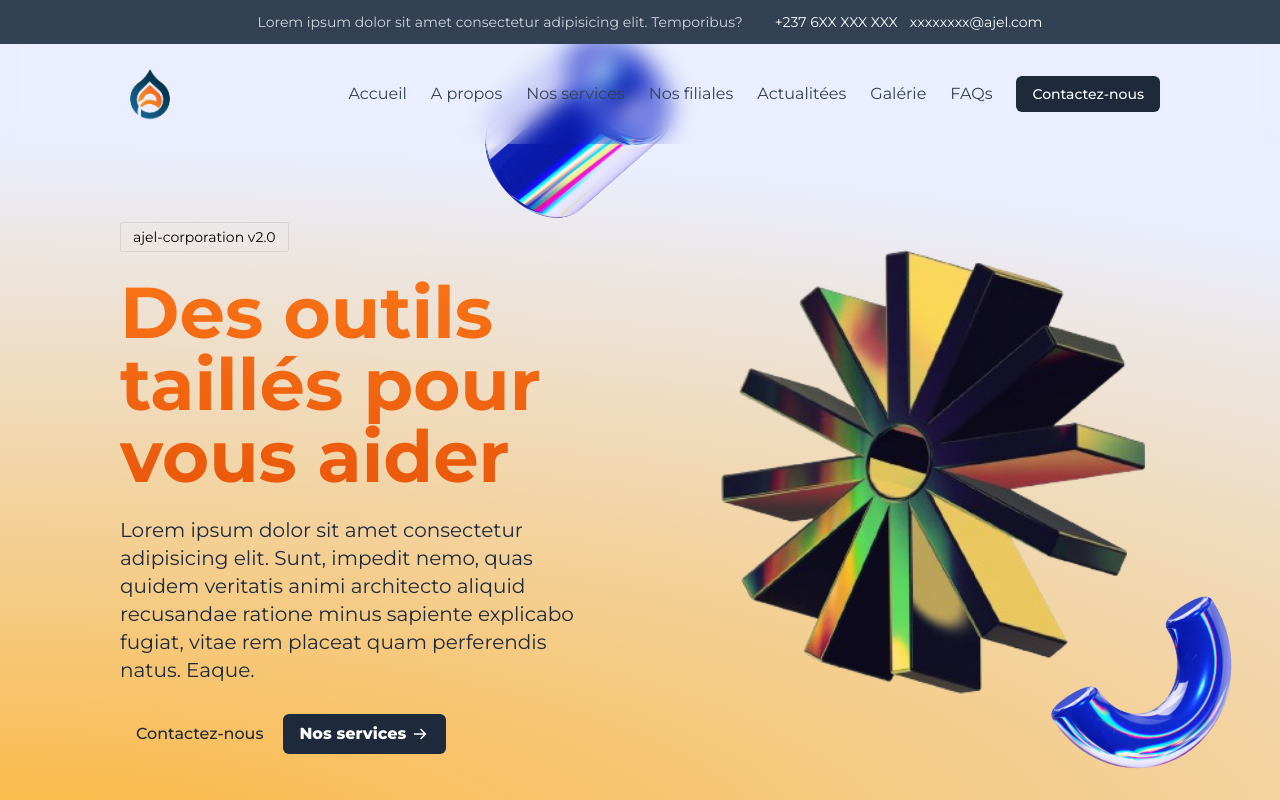
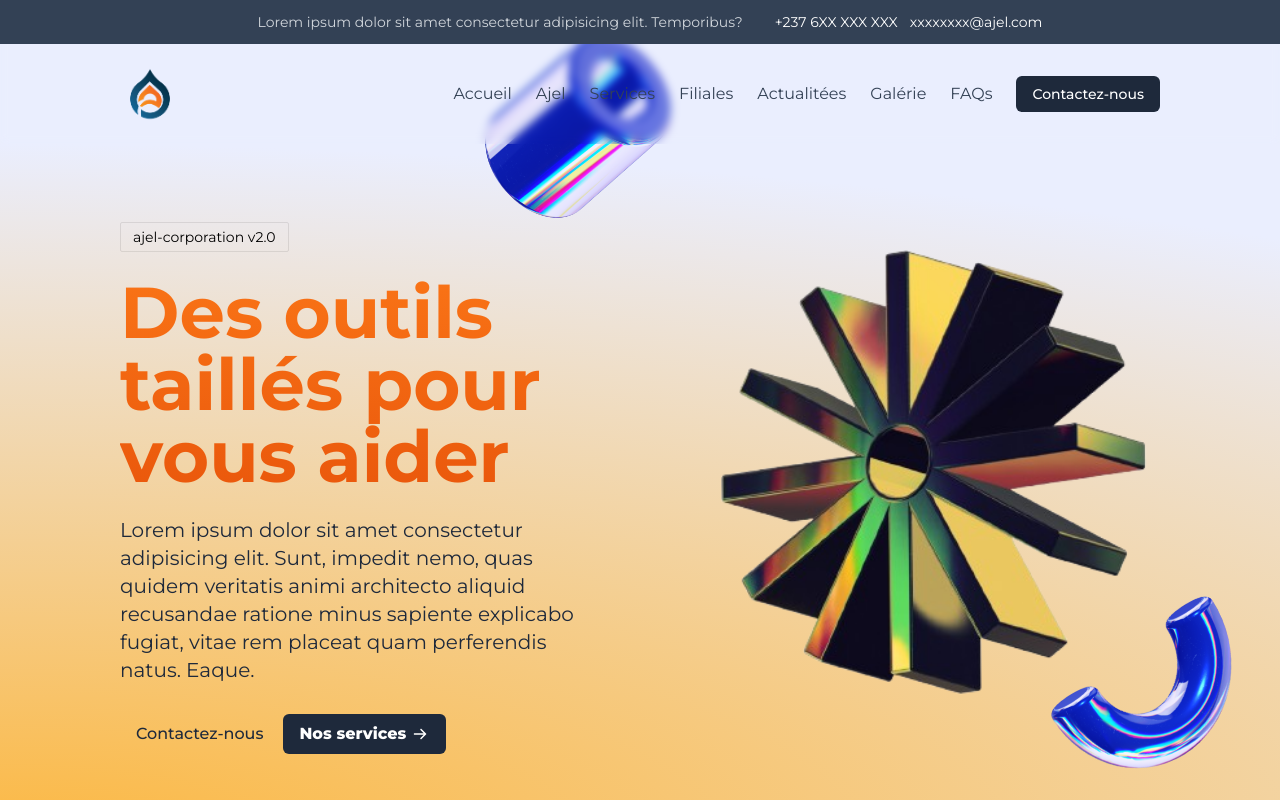
Before and after one commit to Yann-Deukam/ajel_v2, a Next.js app: page / in a window 1280 px wide. Shown: the top 800 px of the page. Built offline with nearby package versions, Linux system fonts and the light colour scheme.

Commit message:
Navigation fixed

```diff
--- /dev/null
+++ b/custom.css
@@ -0,0 +1,3 @@
+html {
+  scroll-behavior: smooth;
+}
--- a/src/sections/BusinessShowcase.tsx
+++ b/src/sections/BusinessShowcase.tsx
@@ -20,7 +20,8 @@ export const BusinessShowcase = () => {
     <>
       <section
         ref={sectionRef}
-        className="bg-gradient-to-b from-[#FFFFFF] to-[#D2DCFF] py-24 overflow-x-clip"
+        className="bg-gradient-to-b from-[#FFFFFF] to-[#D2DCFF] py-24 overflow-x-clip scroll-smooth"
+        id="apropos"
       >
         <div className="container">
           <div className="max-w-[540px] mx-auto">
--- a/src/sections/Contact.tsx
+++ b/src/sections/Contact.tsx
@@ -2,7 +2,7 @@ import React from "react";
 
 const Contact = () => {
   return (
-    <div className="relative isolate bg-white">
+    <div className="relative isolate bg-white" id="form">
       <div className="mx-auto grid max-w-7xl grid-cols-1 lg:grid-cols-2">
         <div className="relative px-6 pb-20 pt-24 sm:pt-32 lg:static lg:px-8 lg:py-32">
           <div className="mx-auto max-w-xl lg:mx-0 lg:max-w-lg">
--- a/src/sections/Faqs.tsx
+++ b/src/sections/Faqs.tsx
@@ -24,7 +24,7 @@ const Faqs = () => {
     console.log(latestValue)
   );
   return (
-    <section className="bg-white" ref={heroRef}>
+    <section className="bg-white" ref={heroRef} id="faqs">
       <div className="bg-white relative w-full px-6 pt-10 pb-8 sm:mx-auto sm:max-w-2xl sm:rounded-lg sm:px-10">
         <div className="mx-auto px-5">
           <div className="flex flex-col items-center">
--- a/src/sections/Filiale.tsx
+++ b/src/sections/Filiale.tsx
@@ -2,7 +2,7 @@ import React from "react";
 
 const Filiale = () => {
   return (
-    <div className="min-h-screen p-4">
+    <div className="min-h-screen p-4" id="filiales">
       <div className="container mx-auto pt-12 pb-20">
         <h2 className="font-extrabold text-2xl text-center md:text-[46px] md:leading-[60px] bg-gradient-to-b from-black to-slate-700 text-transparent bg-clip-text mt-5 my-5">
           Nos Filiales
--- a/src/sections/Header.tsx
+++ b/src/sections/Header.tsx
@@ -1,11 +1,17 @@
+"use client";
+
 import Logo from "@/assets/ajel icon.png";
 import Image from "next/image";
+import CloseIcon from "@/assets/close.svg"; // new close icon component
 import MenuIcon from "@/assets/menu.svg";
+import { useState } from "react";
 
 export const Header = () => {
+  const [menuOpen, setMenuOpen] = useState(false); // add state to track menu open state
+
   return (
     <>
-      <header className="sticky top-0 backdrop-blur-md z-20">
+      <header className="sticky top-0 backdrop-blur-sm z-20 scroll-smooth">
         <div className="flex justify-center items-center py-3 bg-slate-700 text-white text-sm mx-auto gap-3">
           <p className="hidden md:block ml-5 text-slate-50/80">
             Lorem ipsum dolor sit amet consectetur adipisicing elit. Temporibus?
@@ -15,9 +21,70 @@ export const Header = () => {
         </div>
         <div className="py-5">
           <div className="container">
-            <div className="flex justify-between items-center">
-              <Image src={Logo} alt="logo" height={60} width={60} />
-              <MenuIcon className="h-8 w-8 md:hidden" />
+            <div className="flex justify-between items-center md:flex-row flex-col">
+              <div className="flex justify-between items-center w-full md:w-auto">
+                <Image src={Logo} alt="logo" height={60} width={60} />
+                {menuOpen ? (
+                  <CloseIcon
+                    className="h-8 w-8 md:hidden cursor-pointer"
+                    onClick={() => setMenuOpen(false)}
+                  />
+                ) : (
+                  <MenuIcon
+                    className="h-8 w-8 md:hidden cursor-pointer"
+                    onClick={() => setMenuOpen(true)}
+                  />
+                )}
+              </div>
+              {menuOpen && (
+                <nav className="flex flex-col gap-6 text-slate-700 items-end bg-transparent mt-5 md:hidden w-full">
+                  <a
+                    href="#"
+                    className="hover:underline transition-all hover:font-semibold"
+                  >
+                    Accueil
+                  </a>
+                  <a
+                    href="#apropos"
+                    className="hover:underline transition-all hover:font-semibold"
+                  >
+                    Ajel
+                  </a>
+                  <a
+                    href="#services"
+                    className="hover:underline transition-all hover:font-semibold"
+                  >
+                    Services
+                  </a>
+                  <a
+                    href="#filiales"
+                    className="hover:underline transition-all hover:font-semibold"
+                  >
+                    Filiales
+                  </a>
+                  <a
+                    href="/Actu"
+                    className="hover:underline transition-all hover:font-semibold"
+                  >
+                    Actualitées
+                  </a>
+                  <a
+                    href="/Galerie"
+                    className="hover:underline transition-all hover:font-semibold"
+                  >
+                    Galérie
+                  </a>
+                  <a
+                    href="#faqs"
+                    className="hover:underline transition-all hover:font-semibold"
+                  >
+                    FAQs
+                  </a>
+                  <button className="btn btn-primary md:text-sm lg:text-md">
+                    <a href="#form">Contactez-nous</a>
+                  </button>
+                </nav>
+              )}
               <nav className="hidden md:flex gap-6 text-slate-700 items-center">
                 <a
                   href="#"
@@ -26,43 +93,43 @@ export const Header = () => {
                   Accueil
                 </a>
                 <a
-                  href="#"
+                  href="#apropos"
                   className="hover:underline transition-all hover:font-semibold"
                 >
-                  A propos
+                  Ajel
                 </a>
                 <a
-                  href="#"
+                  href="#services"
                   className="hover:underline transition-all hover:font-semibold"
                 >
-                  Nos services
+                  Services
                 </a>
                 <a
-                  href="#"
+                  href="#filiales"
                   className="hover:underline transition-all hover:font-semibold"
                 >
-                  Nos filiales
+                  Filiales
                 </a>
                 <a
-                  href="#"
+                  href="/Actu"
                   className="hover:underline transition-all hover:font-semibold"
                 >
                   Actualitées
                 </a>
                 <a
-                  href="#"
+                  href="/Galerie"
                   className="hover:underline transition-all hover:font-semibold"
                 >
                   Galérie
                 </a>
                 <a
-                  href="#"
+                  href="#faqs"
                   className="hover:underline transition-all hover:font-semibold"
                 >
                   FAQs
                 </a>
                 <button className="btn btn-primary md:text-sm lg:text-md">
-                  Contactez-nous
+                  <a href="#form">Contactez-nous</a>
                 </button>
               </nav>
             </div>
--- a/src/sections/Services.tsx
+++ b/src/sections/Services.tsx
@@ -141,7 +141,10 @@ const serviceData = [
 
 const Services = () => {
   return (
-    <div className="relative flex min-h-screen flex-col justify-center overflow-hidden bg-gray-50 py-6 sm:py-12">
+    <div
+      className="relative flex min-h-screen flex-col justify-center overflow-hidden bg-gray-50 py-6 sm:py-12"
+      id="services"
+    >
       <div className="container mx-auto">
         <h2 className="font-extrabold text-2xl text-center md:text-[46px] md:leading-[60px] bg-gradient-to-b from-black to-slate-700 text-transparent bg-clip-text mt-5 my-5">
           Nos services
--- a/tailwind.config.ts
+++ b/tailwind.config.ts
@@ -7,6 +7,7 @@ const config: Config = {
     "./src/components/**/*.{js,ts,jsx,tsx,mdx}",
     "./src/app/**/*.{js,ts,jsx,tsx,mdx}",
     "./src/**/*.{js,ts,jsx,tsx,html}",
+    "./custom.css",
   ],
   theme: {
     screens: {
```
Also changed, not shown: src/assets/close.svg (added).
